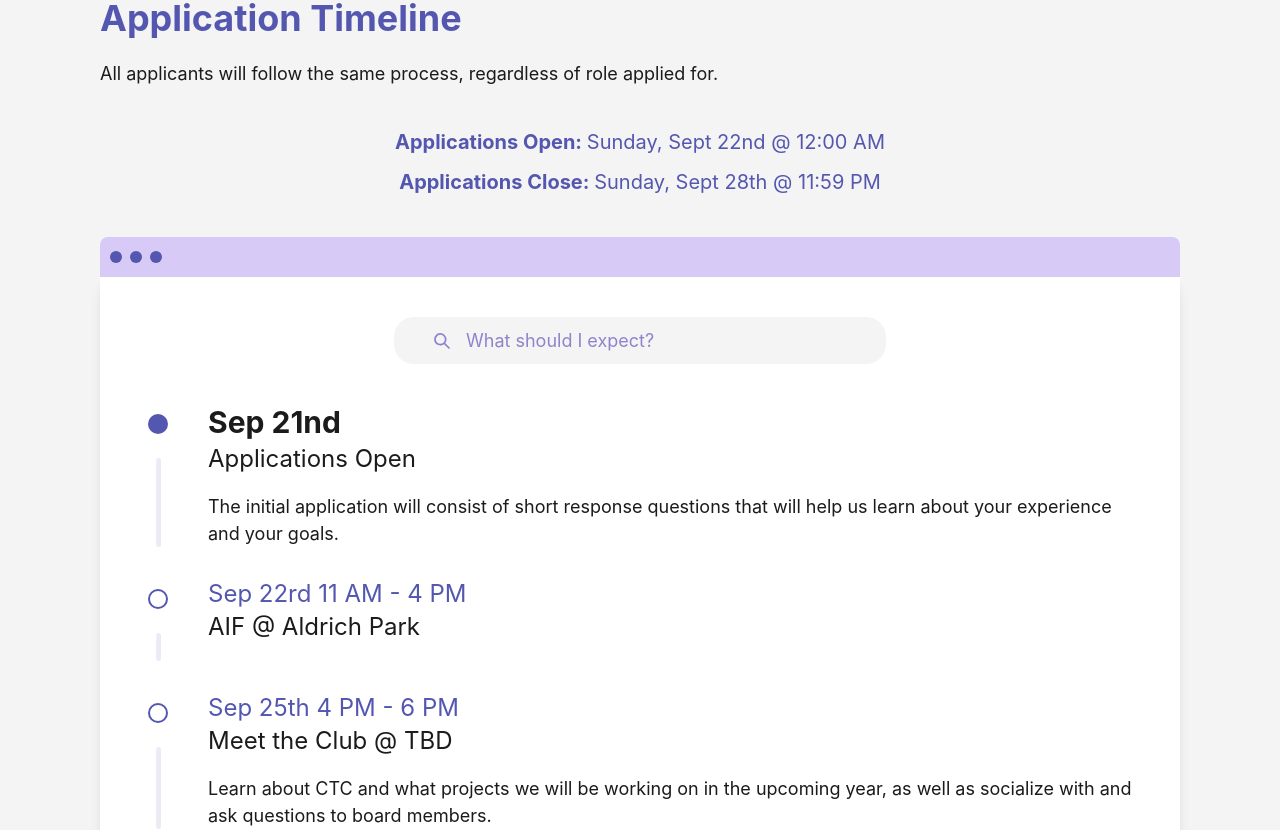
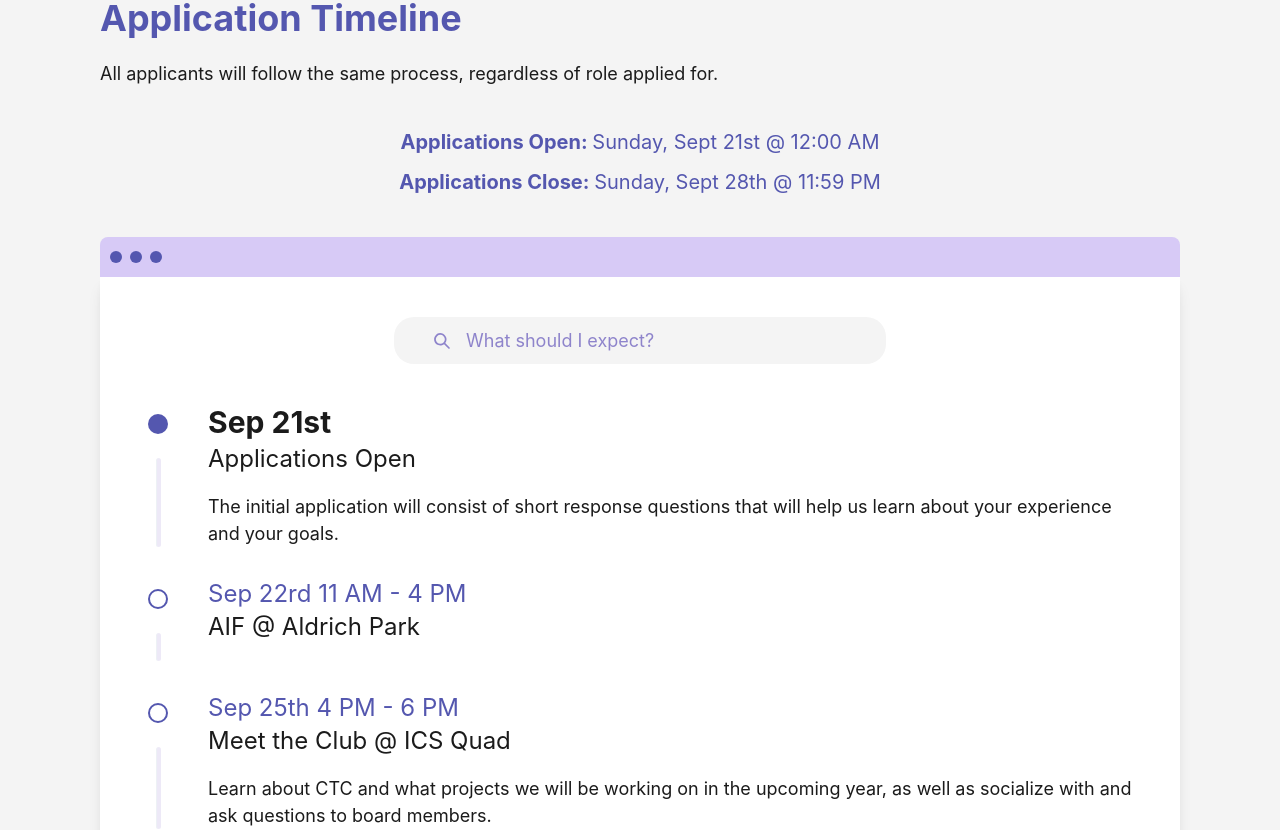
Before and after one commit to ctc-uci/website, a React (Vite) app: page /apply in a window 1280 px wide. Shown: the part 1540-2370 px from the top of the page. Built offline with nearby package versions, Linux system fonts and the light colour scheme.

Commit message:
fix: timeline

```diff
--- a/src/components/apply/timeline/Timeline.tsx
+++ b/src/components/apply/timeline/Timeline.tsx
@@ -31,7 +31,7 @@ export function Timeline() {
           }}
         >
           <Text sx={{ fontWeight: "bold" }}>Applications Open:&nbsp;</Text>
-          <Text>Sunday, Sept 22nd @ 12:00 AM</Text>
+          <Text>Sunday, Sept 21st @ 12:00 AM</Text>
         </Text>
         <Text
           as={"span"}
--- a/src/components/apply/timeline/timeline-data.ts
+++ b/src/components/apply/timeline/timeline-data.ts
@@ -9,7 +9,7 @@ export type TimelineEvent = {
 export const TIMELINE_EVENTS: TimelineEvent[] = [
   {
     majorEvent: true,
-    date: "Sep 21nd",
+    date: "Sep 21st",
     event: "Applications Open",
     description:
       "The initial application will consist of short response questions that will help us learn about your experience and your goals.",
@@ -20,7 +20,7 @@ export const TIMELINE_EVENTS: TimelineEvent[] = [
   },
   {
     date: "Sep 25th 4 PM - 6 PM",
-    event: "Meet the Club @ TBD",
+    event: "Meet the Club @ ICS Quad",
     description:
       "Learn about CTC and what projects we will be working on in the upcoming year, as well as socialize with and ask questions to board members.",
   },
```
